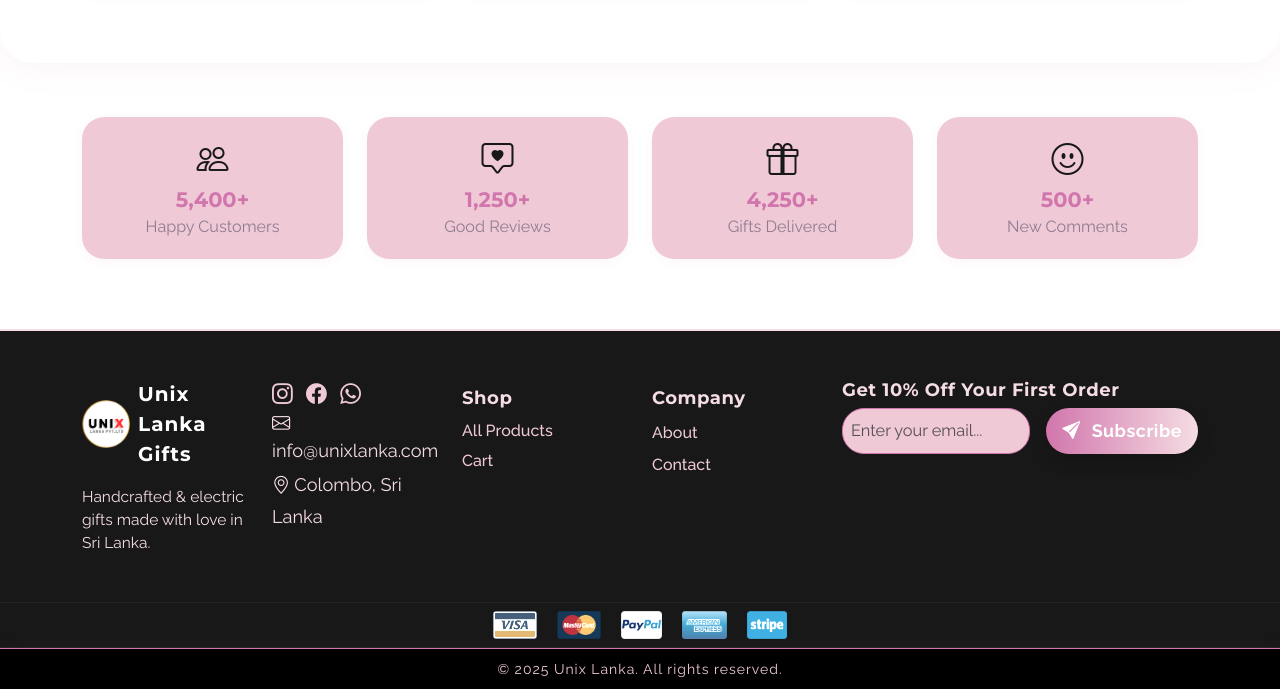
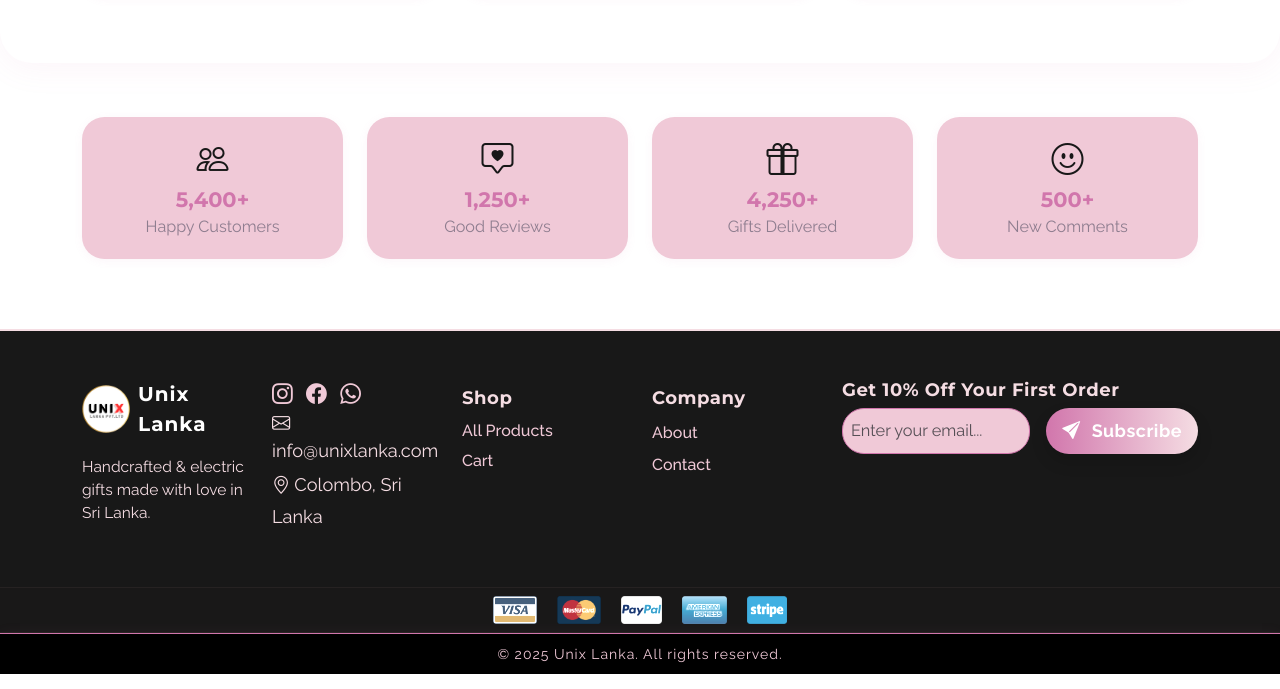
Before and after one commit to Ayodhya-Herath/UNIX-LANKA-WEB, a plain HTML site: page aboutus.html in a window 1280 px wide. Shown: the part 1734-2423 px from the top of the page. Drawn offline with nearby package versions, Linux system fonts and the light colour scheme.

Commit message:
Update footer

```diff
--- a/aboutus.html
+++ b/aboutus.html
@@ -255,7 +255,7 @@
         <div class="footer-col-logo col-12 col-md-6 col-lg-2 mb-4 mb-lg-0">
             <a href="index.html" class="footer-brand d-inline-flex align-items-center mb-2 text-decoration-none">
             <img src="images/UnixLankaLogo.png" alt="Unix Lanka Logo" width="48" height="48" class="me-2 rounded-3">
-            <span class="fw-bold fs-5 text-white">Unix Lanka Gifts</span>
+            <span class="fw-bold fs-5 text-white">Unix Lanka</span>
             </a>
             <p class="small mt-2 mb-0 text-seafoam">Handcrafted & electric gifts made with love in Sri Lanka.</p>
         </div>
```
Also changed, not shown: cart.html (+1 -1 lines), contact.html (+1 -1 lines), index.html (+1 -1 lines), shop.html (+1 -1 lines).
